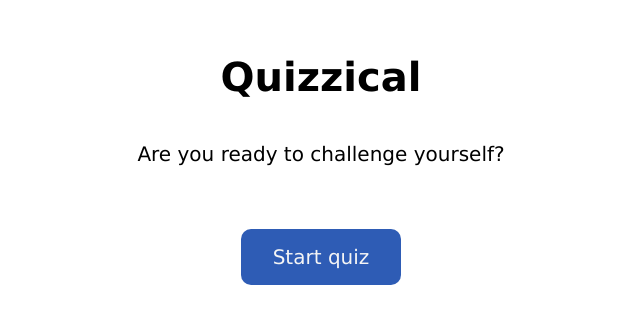
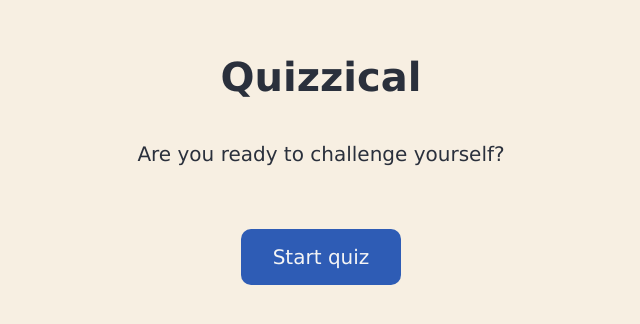
Before and after one commit to AlenaTih/Quiz-App, a React (Vite) app: page / in a window 1280 px wide. Shown: the part 234-558 px from the top of the page, without its empty margins (319-959 px from the left). Built offline with nearby package versions, Linux system fonts and the light colour scheme.

Commit message:
Update background

```diff
--- a/src/App.css
+++ b/src/App.css
@@ -32,6 +32,10 @@
   flex-direction: column;
   justify-content: center;
   align-items: center;
+  /* background-image: url("./assets/star-background.png");
+  background-position: center;
+  background-size: cover;
+  background-repeat: no-repeat; */
   /* height: 100vh; */
   width: 100%;
   overflow-x: hidden; /* Prevents horizontal scrolling */
@@ -53,7 +57,7 @@
   flex-direction: column;
   justify-content: center;
   align-items: center;
-  /* height: 100vh; */
+  height: 100%;
   width: 100%;
   padding: 2.5rem 2rem 4.5rem;
   overflow-y: auto; /* Enable vertical scrolling */
@@ -77,7 +81,8 @@
   width: 100%;
   padding: 1rem 0 2rem;
   margin: 1rem auto 0;
-  border-bottom: 1px solid #DBDEF0;
+  /* border-bottom: 1px solid #DBDEF0; */
+  border-bottom: 1px solid #67595E;
 }
 
 .answers {
--- a/src/index.css
+++ b/src/index.css
@@ -10,6 +10,11 @@
   color-scheme: light dark;
   /* color: rgba(255, 255, 255, 0.87);
   background-color: #242424; */
+
+  color: #2A303C;
+  /* background-color: whitesmoke; */
+
+  background-color: #F7EFE2;
 
   /* Dark mode */
   --text-color-light: rgba(255, 255, 255, 0.87);
```
Also changed, not shown: 1 other file (tests, documents, lock files or other folders).
